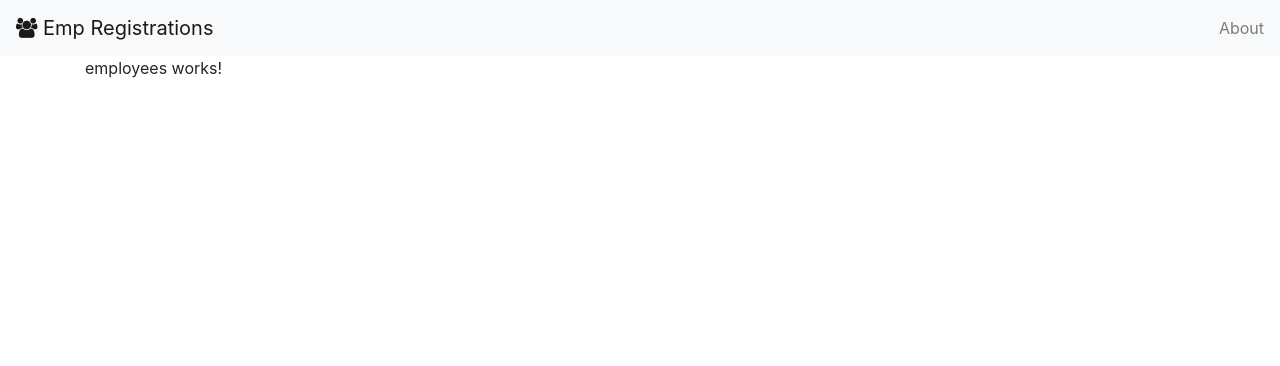
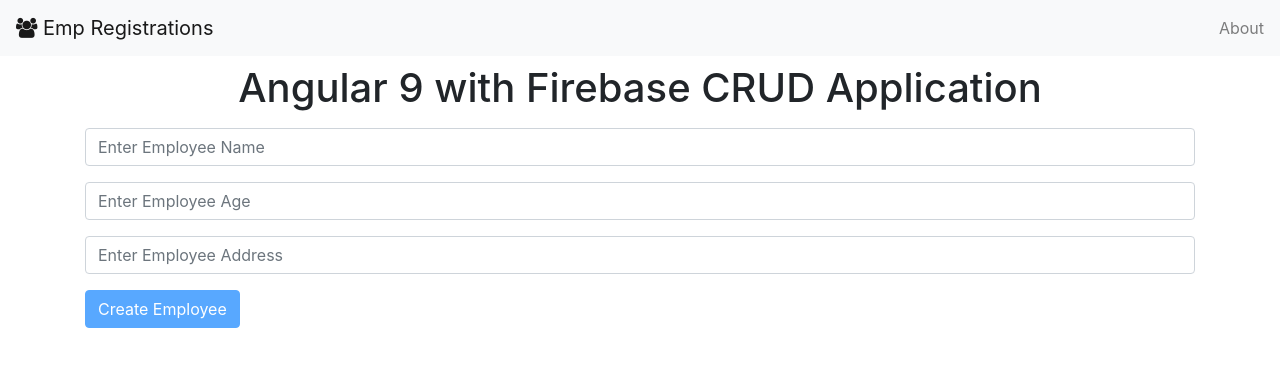
Before and after one commit to samersm/Emp-Register, an Angular app: page / in a window 1280 px wide. Shown: the top 366 px of the page. Built offline with nearby package versions, Linux system fonts and the light colour scheme; what @angular/fire would draw is missing.

Commit message:
Added Employees form template

```diff
--- a/src/app/app.module.ts
+++ b/src/app/app.module.ts
@@ -1,5 +1,6 @@
 import { BrowserModule } from '@angular/platform-browser';
 import { NgModule } from '@angular/core';
+import { FormsModule } from '@angular/forms';
 import { AngularFireModule } from '@angular/fire';
 import { AngularFirestoreModule } from '@angular/fire/firestore';
 import { AngularFireDatabaseModule } from '@angular/fire/database';
@@ -22,6 +23,7 @@
   imports: [
     BrowserModule,
     AppRoutingModule,
+    FormsModule,
     AngularFireModule.initializeApp(environment.firebase),
     AngularFirestoreModule,
     AngularFireDatabaseModule
--- a/src/app/employees/employees.component.html
+++ b/src/app/employees/employees.component.html
@@ -1,3 +1,17 @@
 <div class="container">
-    <p>employees works!</p>
+    <div class="row justify-content-center p-2">
+        <h1>Angular 9 with Firebase CRUD Application</h1>
+    </div>
+    <div class="form-group">
+        <input type="text" class="form-control" [(ngModel)]="employeeName" placeholder="Enter Employee Name">
+    </div>
+    <div class="form-group">
+        <input type="number" class="form-control" [(ngModel)]="employeeAge" placeholder="Enter Employee Age">
+    </div>
+    <div class="form-group">
+        <input type="text" class="form-control" [(ngModel)]="employeeAddress" placeholder="Enter Employee Address">
+    </div>
+    <div class="form-group">
+        <button class="btn btn-primary" [disabled]="!employeeName || !employeeAge || !employeeAddress">Create Employee</button>
+    </div>
 </div>
--- a/src/app/employees/employees.component.ts
+++ b/src/app/employees/employees.component.ts
@@ -6,6 +6,10 @@
   styleUrls: ['./employees.component.css']
 })
 export class EmployeesComponent implements OnInit {
+  employee: string;
+  employeeName: string;
+  employeeAge: number;
+  employeeAddress: string;
 
   constructor() { }
 
```
